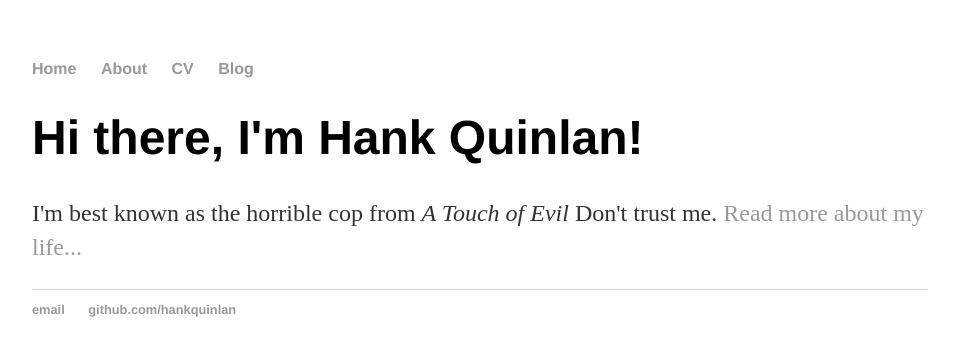
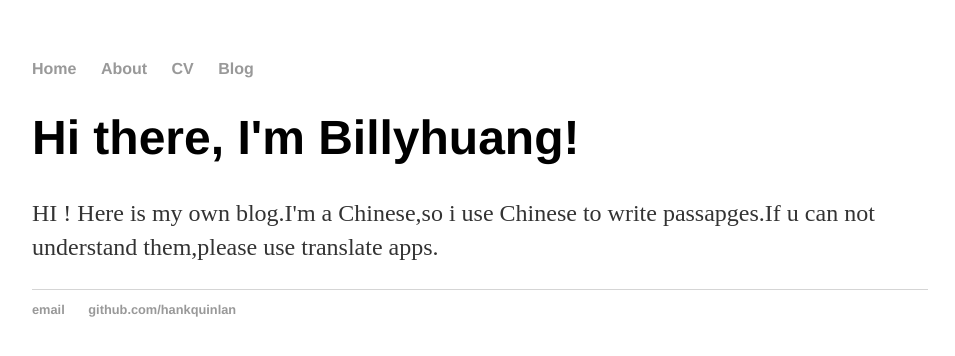
Before and after one commit to mcsmallfeng/mcsmallfeng-github.io, a Jekyll site: the page built from index.html, in a window 1280 px wide. Shown: the top 356 px of the page, without its empty margins (160-1115 px from the left). Built offline with Jekyll 4.4.1, drawn with Linux system fonts in a browser that asks for light colours.

Commit message:
Update index.html

```diff
--- a/index.html
+++ b/index.html
@@ -1,8 +1,8 @@
 ---
 layout: default
-title: Hank Quinlan, Horrible Cop
+title: Billyhuang
 ---
 <div class="blurb">
-	<h1>Hi there, I'm Hank Quinlan!</h1>
-	<p>I'm best known as the horrible cop from <em>A Touch of Evil</em> Don't trust me. <a href="/about">Read more about my life...</a></p>
+	<h1>Hi there, I'm Billyhuang!</h1>
+	<p>HI ! Here is my own blog.I'm a Chinese,so i use Chinese to write passapges.If u can not understand them,please use translate apps.</p>
 </div><!-- /.blurb -->
```
